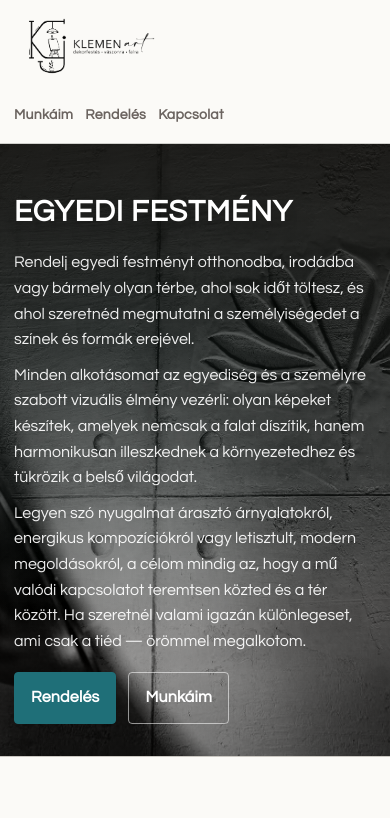
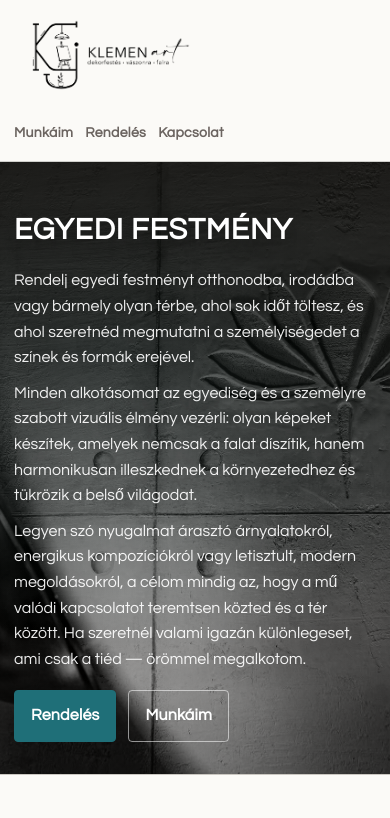
Before and after one commit to Domcsika123/klemen-art, a plain HTML site: page index.html in a window 390 px wide. Shown: the top 818 px of the page. Drawn offline with Linux system fonts and the light colour scheme.

Commit message:
Force bigger logo

```diff
--- a/style.css
+++ b/style.css
@@ -591,3 +591,15 @@ input:focus, textarea:focus{
     padding: 10px 0; /* hogy ne legyen túl magas a header */
   }
 }
+
+/* FORCE bigger logo */
+.header .brand .brand__logo{
+  height: 78px !important;
+  width: auto !important;
+}
+
+@media (max-width: 680px){
+  .header .brand .brand__logo{
+    height: 90px !important;
+  }
+}
```
